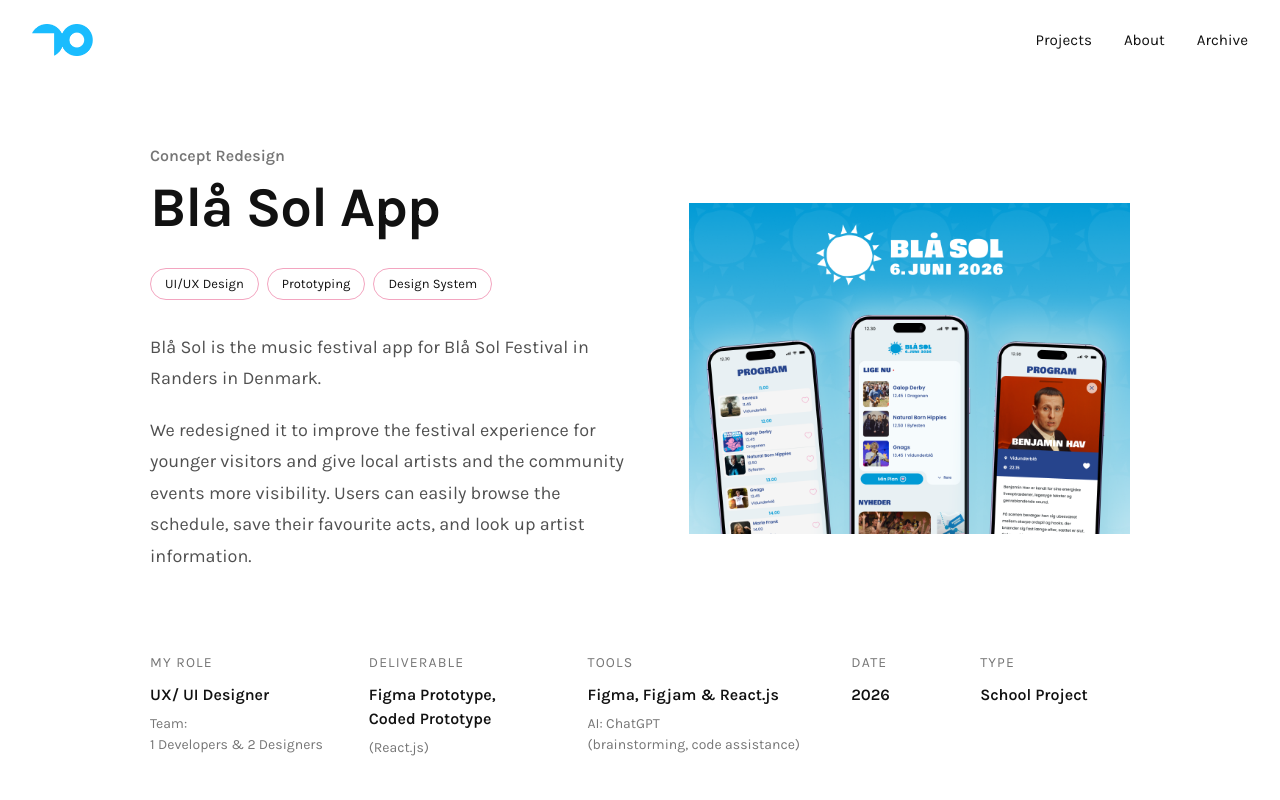
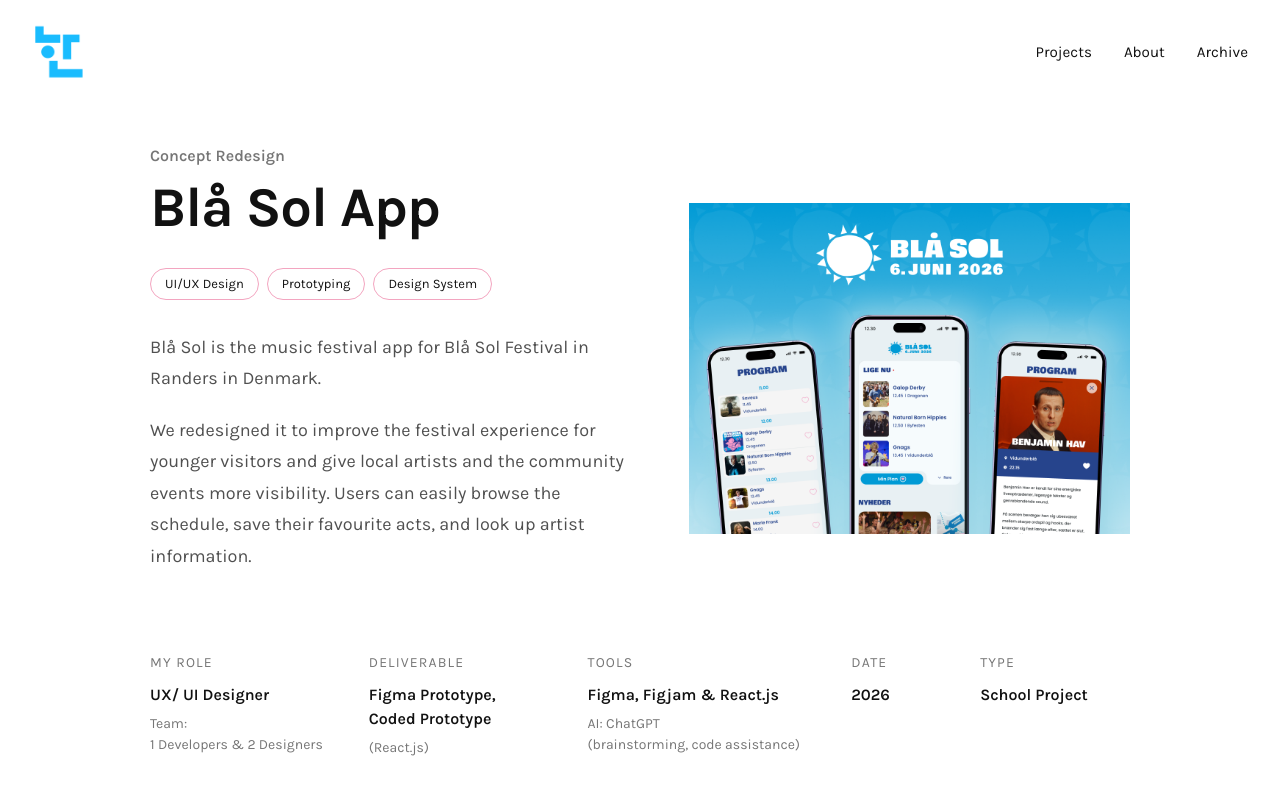
Before and after one commit to Lunanuna/portfolio, a React (Vite) app: page /projects/blaa-sol in a window 1280 px wide. Shown: the top 800 px of the page. Built offline with nearby package versions, Linux system fonts and the light colour scheme.

Commit message:
드디어 맘에 드는 로고 !!!

```diff
--- a/src/components/Header.module.css
+++ b/src/components/Header.module.css
@@ -20,7 +20,7 @@
 }
 
 .logo img {
-  height: 32px;
+  height: 56px;
   width: auto;
   display: block;
 }
```
Also changed, not shown: public/favicon.svg, src/assets/icons/logo.png.
